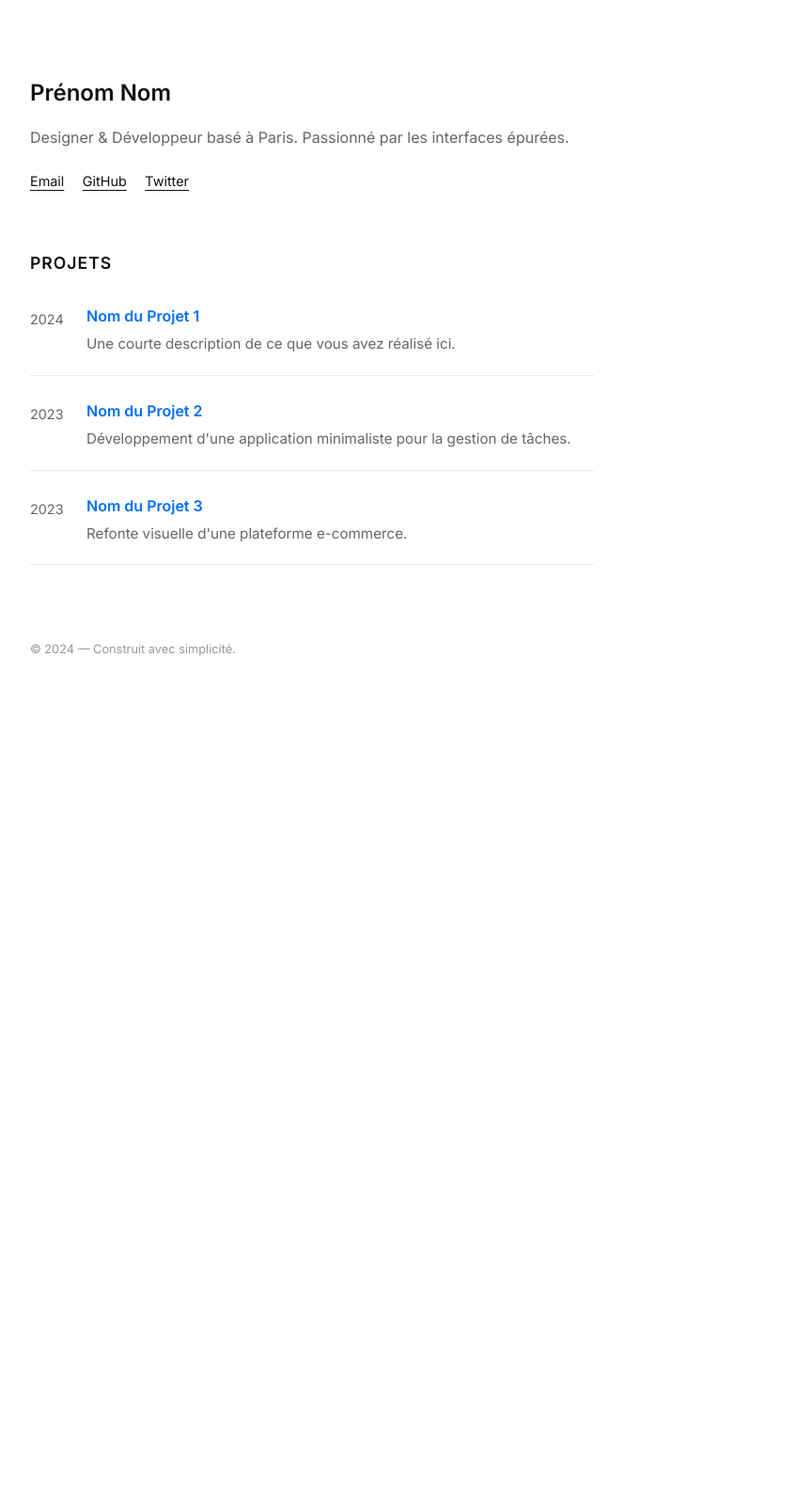
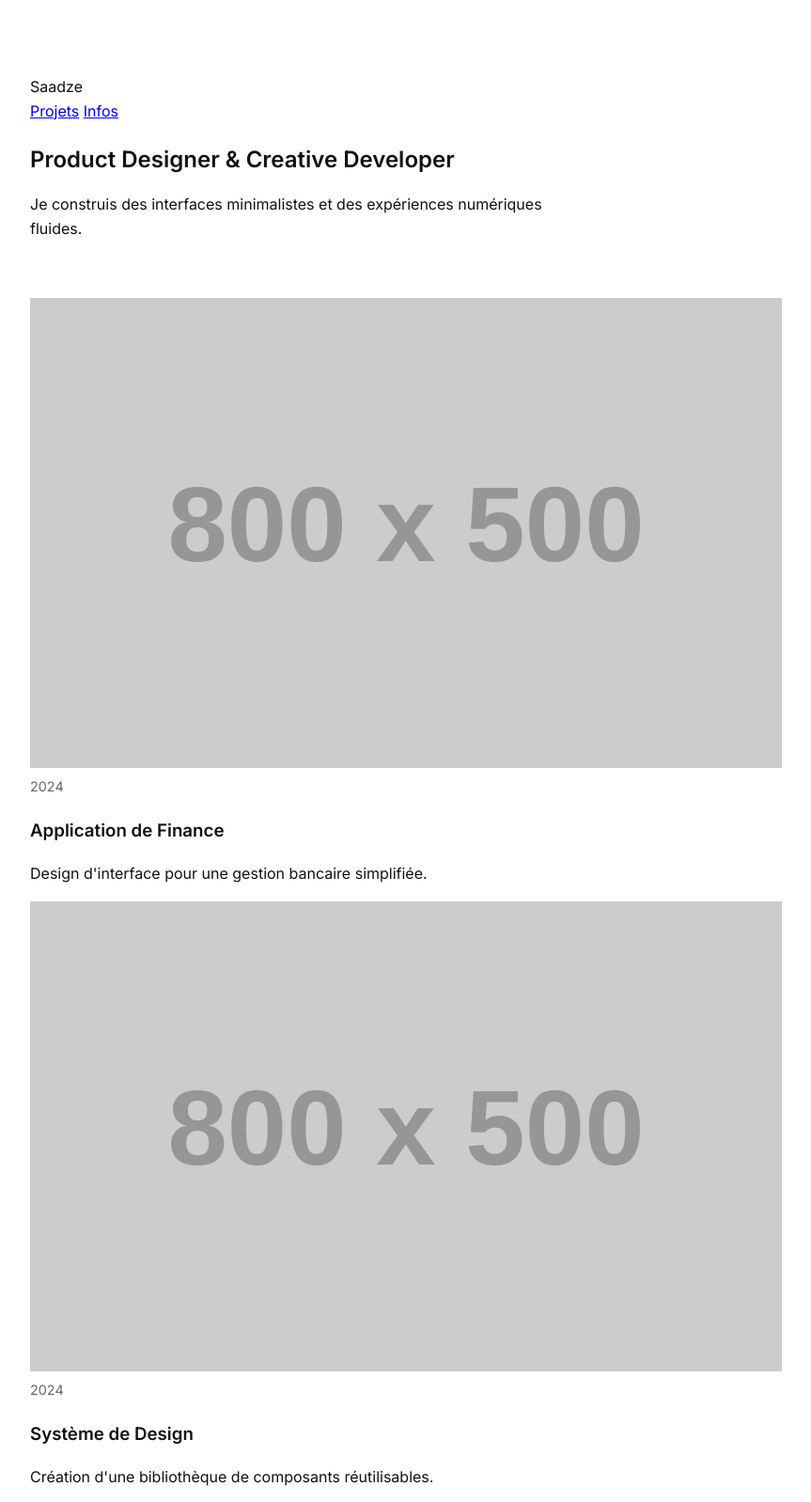
Before and after one commit to NabilProj/NabilProj.github.io, a plain HTML site: page index.html in a window 1280 px wide. Shown: the top 1598 px of the page at 94% size, without its empty margins (308-1171 px from the left). Before the commit the page ends 800 px from the top, so only its background shows below. Drawn offline with Linux system fonts and the light colour scheme; placeholder pictures from the web are drawn by us.

Commit message:
index.html

```diff
--- a/index.html
+++ b/index.html
@@ -3,54 +3,83 @@
 <head>
     <meta charset="UTF-8">
     <meta name="viewport" content="width=device-width, initial-scale=1.0">
-    <title>Mon Portfolio | Minimaliste</title>
+    <title>Portfolio | Style Saadze</title>
     <link rel="stylesheet" href="style.css">
-    <link href="https://fonts.googleapis.com/css2?family=Inter:wght@400;600&display=swap" rel="stylesheet">
+    <link href="https://fonts.googleapis.com/css2?family=Inter:wght@400;500;600&display=swap" rel="stylesheet">
 </head>
 <body>
 
     <header>
-        <h1>Prénom Nom</h1>
-        <p class="bio">Designer & Développeur basé à Paris. Passionné par les interfaces épurées.</p>
-        <div class="links">
-            <a href="mailto:votre@email.com">Email</a>
-            <a href="https://github.com/votre-pseudo" target="_blank">GitHub</a>
-            <a href="https://twitter.com/votre-pseudo" target="_blank">Twitter</a>
-        </div>
+        <nav>
+            <span class="logo">Saadze</span>
+            <div class="nav-links">
+                <a href="#">Projets</a>
+                <a href="#">Infos</a>
+            </div>
+        </nav>
+        <section class="hero">
+            <h1>Product Designer & Creative Developer</h1>
+            <p>Je construis des interfaces minimalistes et des expériences numériques fluides.</p>
+        </section>
     </header>
 
     <main>
-        <section>
-            <h2>Projets</h2>
+        <section class="grid-projects">
+            <article class="project-card">
+                <div class="project-image">
+                    <img src="https://via.placeholder.com/800x500" alt="Projet 1">
+                </div>
+                <div class="project-info">
+                    <span class="year">2024</span>
+                    <h3>Application de Finance</h3>
+                    <p>Design d'interface pour une gestion bancaire simplifiée.</p>
+                </div>
+            </article>
 
-            <div class="project">
-                <span class="year">2024</span>
-                <div class="details">
-                    <a href="#" class="project-title">Nom du Projet 1</a>
-                    <p>Une courte description de ce que vous avez réalisé ici.</p>
+            <article class="project-card">
+                <div class="project-image">
+                    <img src="https://via.placeholder.com/800x500" alt="Projet 2">
                 </div>
-            </div>
+                <div class="project-info">
+                    <span class="year">2024</span>
+                    <h3>Système de Design</h3>
+                    <p>Création d'une bibliothèque de composants réutilisables.</p>
+                </div>
+            </article>
 
-            <div class="project">
-                <span class="year">2023</span>
-                <div class="details">
-                    <a href="#" class="project-title">Nom du Projet 2</a>
-                    <p>Développement d'une application minimaliste pour la gestion de tâches.</p>
+            <article class="project-card">
+                <div class="project-image">
+                    <img src="https://via.placeholder.com/800x500" alt="Projet 3">
                 </div>
-            </div>
+                <div class="project-info">
+                    <span class="year">2023</span>
+                    <h3>Plateforme E-commerce</h3>
+                    <p>Optimisation du tunnel d'achat pour une marque de luxe.</p>
+                </div>
+            </article>
 
-            <div class="project">
-                <span class="year">2023</span>
-                <div class="details">
-                    <a href="#" class="project-title">Nom du Projet 3</a>
-                    <p>Refonte visuelle d'une plateforme e-commerce.</p>
+            <article class="project-card">
+                <div class="project-image">
+                    <img src="https://via.placeholder.com/800x500" alt="Projet 4">
                 </div>
-            </div>
+                <div class="project-info">
+                    <span class="year">2023</span>
+                    <h3>Portfolio Archive</h3>
+                    <p>Exploration typographique et mise en page expérimentale.</p>
+                </div>
+            </article>
         </section>
     </main>
 
     <footer>
-        <p>© 2024 — Construit avec simplicité.</p>
+        <div class="footer-content">
+            <p>Disponible pour de nouveaux projets.</p>
+            <div class="socials">
+                <a href="#">Twitter</a>
+                <a href="#">LinkedIn</a>
+                <a href="#">Email</a>
+            </div>
+        </div>
     </footer>
 
 </body>
```
